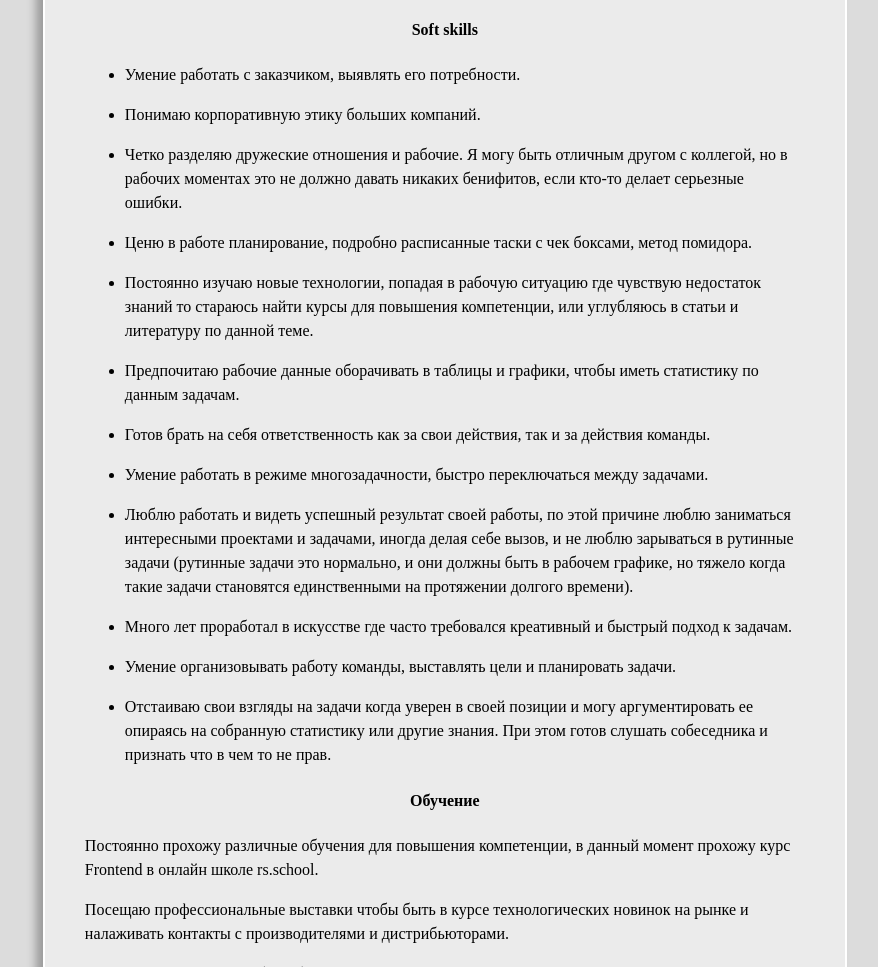
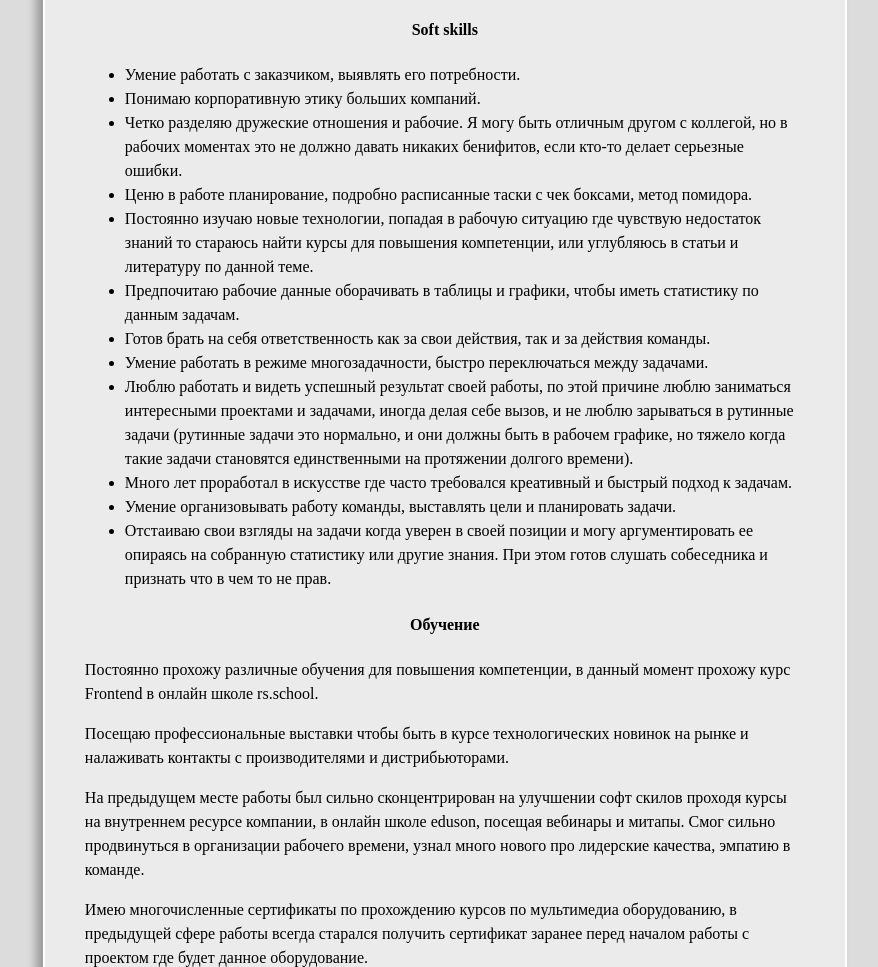
Before and after one commit to VladimirTumiloDenisovich/portfolio, a website: page resume/index.html in a window 1280 px wide. Shown: the part 5752-6719 px from the top of the page, without its empty margins (39-917 px from the left). Drawn offline with Linux system fonts and the light colour scheme.

Commit message:
fix: html

```diff
--- a/resume/index.html
+++ b/resume/index.html
@@ -275,56 +275,30 @@
                         </ul>
                         <h4>Soft skills</h4>
                         <ul>
-                            <li>
-                                <p>Умение работать с заказчиком, выявлять его потребности.</p>
-                            </li>
-                            <li>
-                                <p>Понимаю корпоративную этику больших компаний.</p>
-                            </li>
-                            <li>
-                                <p>Четко разделяю дружеские отношения и рабочие. Я могу быть отличным другом с коллегой,
+                            <li>Умение работать с заказчиком, выявлять его потребности.</li>
+                            <li>Понимаю корпоративную этику больших компаний.</li>
+                            <li>Четко разделяю дружеские отношения и рабочие. Я могу быть отличным другом с коллегой,
                                     но в рабочих моментах это не должно давать никаких бенифитов, если кто-то делает
-                                    серьезные ошибки.</p>
-                            </li>
-                            <li>
-                                <p>Ценю в работе планирование, подробно расписанные таски с чек боксами, метод помидора.
-                                </p>
-                            </li>
-                            <li>
-                                <p>Постоянно изучаю новые технологии, попадая в рабочую ситуацию где чувствую недостаток
+                                    серьезные ошибки.</li>
+                            <li>Ценю в работе планирование, подробно расписанные таски с чек боксами, метод помидора.</li>
+                            <li>Постоянно изучаю новые технологии, попадая в рабочую ситуацию где чувствую недостаток
                                     знаний то стараюсь найти курсы для повышения компетенции, или углубляюсь в статьи и
-                                    литературу по данной теме.</p>
-                            </li>
-                            <li>
-                                <p>Предпочитаю рабочие данные оборачивать в таблицы и графики, чтобы иметь статистику по
-                                    данным задачам.</p>
-                            </li>
-                            <li>
-                                <p>Готов брать на себя ответственность как за свои действия, так и за действия команды.
-                                </p>
-                            </li>
-                            <li>
-                                <p>Умение работать в режиме многозадачности, быстро переключаться между задачами.</p>
-                            </li>
-                            <li>
-                                <p>Люблю работать и видеть успешный результат своей работы, по этой причине люблю
+                                    литературу по данной теме.</li>
+                            <li>Предпочитаю рабочие данные оборачивать в таблицы и графики, чтобы иметь статистику по
+                                    данным задачам.</li>
+                            <li>Готов брать на себя ответственность как за свои действия, так и за действия команды.</li>
+                            <li>Умение работать в режиме многозадачности, быстро переключаться между задачами.</li>
+                            <li>Люблю работать и видеть успешный результат своей работы, по этой причине люблю
                                     заниматься интересными проектами и задачами, иногда делая себе вызов, и не люблю
                                     зарываться в рутинные задачи (рутинные задачи это нормально, и они должны быть в
                                     рабочем графике, но тяжело когда такие задачи становятся единственными на протяжении
-                                    долгого времени).</p>
-                            </li>
-                            <li>
-                                <p>Много лет проработал в искусстве где часто требовался креативный и быстрый подход к
-                                    задачам.</p>
-                            </li>
-                            <li>
-                                <p>Умение организовывать работу команды, выставлять цели и планировать задачи.</p>
-                            </li>
-                            <li>
-                                <p>Отстаиваю свои взгляды на задачи когда уверен в своей позиции и могу аргументировать
+                                    долгого времени).</li>
+                            <li>Много лет проработал в искусстве где часто требовался креативный и быстрый подход к
+                                    задачам.</li>
+                            <li>Умение организовывать работу команды, выставлять цели и планировать задачи.</li>
+                            <li>Отстаиваю свои взгляды на задачи когда уверен в своей позиции и могу аргументировать
                                     ее опираясь на собранную статистику или другие знания. При этом готов слушать
-                                    собеседника и признать что в чем то не прав.</p>
-                            </li>
+                                    собеседника и признать что в чем то не прав.</li>
                         </ul>
                         <h4>Обучение</h4>
                         <p>Постоянно прохожу различные обучения для повышения компетенции, в данный момент прохожу курс
```
Also changed, not shown: index.html (+18 -44 lines).
